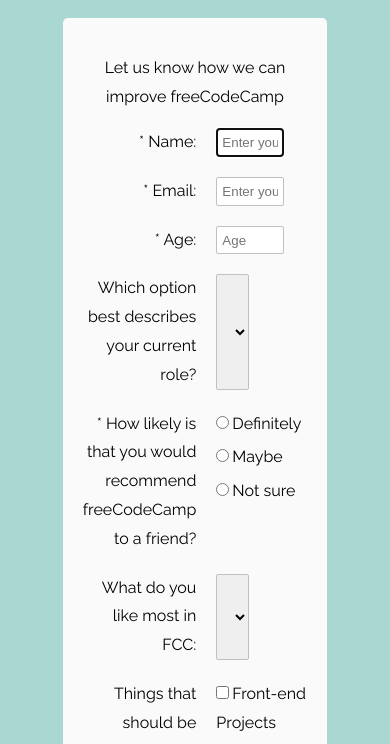
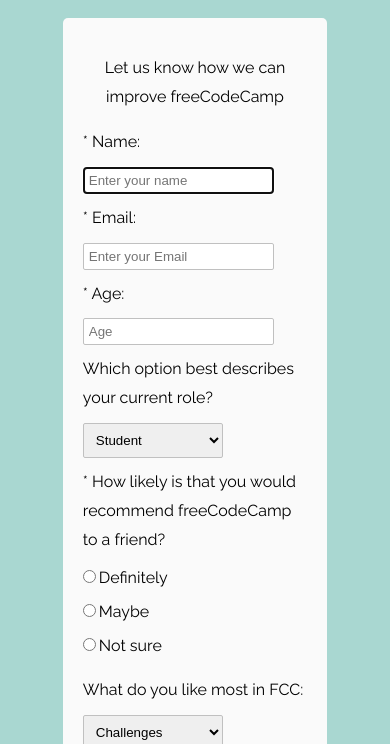
Before and after one commit to LiTAooooo/FreeCodeCamp-Projects, a plain HTML site: page Responsive Web Design Projects/Pro2-Build a Survey Form/solution1-grid/index.html in a window 390 px wide. Shown: the part 82-826 px from the top of the page. Drawn offline with Linux system fonts and the light colour scheme.

Commit message:
Add responsive design for RWDP-Pro2-solution1

```diff
--- a/Responsive Web Design Projects/Pro2-Build a Survey Form/solution1-grid/index.html
+++ b/Responsive Web Design Projects/Pro2-Build a Survey Form/solution1-grid/index.html
@@ -30,7 +30,7 @@
     			<option>Other</option>
     		</select>
 
-    		<label for="radio-list" class="column-first">* How likely is that you would recommend<br>freeCodeCamp to a friend?</label>
+    		<label for="radio-list" class="column-first">* How likely is that you would recommend freeCodeCamp to a friend?</label>
     		<ul id="radio-list">
     			<li><input type="radio" name="posibility" value="definitely" id="definitely" required><label for="definitely">Definitely</label></li>
     			<li><input type="radio" name="posibility" value="maybe" id="maybe" required><label for="maybe">Maybe</label></li>
--- a/Responsive Web Design Projects/Pro2-Build a Survey Form/solution1-grid/style.css
+++ b/Responsive Web Design Projects/Pro2-Build a Survey Form/solution1-grid/style.css
@@ -5,6 +5,7 @@
 }
 
 body {
+	min-width: 350px;
 	background-color: rgb(169,215,209);
 }
 
@@ -71,8 +72,9 @@
 
 #select-like,
 #select-role {
-	width: 35%;
+	width: 140px;
 	padding: 8px;
+	align-self: start;
 }
 
 #textarea {
@@ -82,3 +84,29 @@
 .column-first {
 	text-align: right;
 }
+
+
+@media screen and (max-width: 770px) {
+	#form-container > *{
+		grid-column: 1 / 3;
+	}
+
+	#form-container {
+		grid-gap: 10px;
+	}
+
+	.column-first {
+		text-align: left;
+	}
+
+}
+
+@media screen and (max-width: 500px) {
+	#input-name,
+	#input-email,
+	#input-age,
+	#textarea {
+		width: 80%;
+
+	}
+}
```
